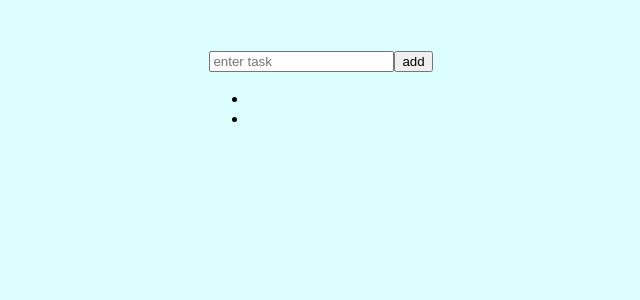
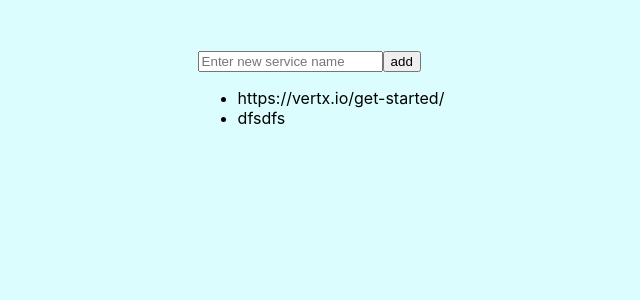
Before and after one commit to janosvajda/service-polling, a React (Create React App) app in the folder src/frontend/services-crud/: page / in a window 1280 px wide. Shown: the top 300 px of the page, without its empty margins (319-959 px from the left). Built offline with nearby package versions, Linux system fonts and the light colour scheme.

Commit message:
UI changes: item list tests by the real JSON

```diff
--- a/src/frontend/services-crud/src/ServiceItems.js
+++ b/src/frontend/services-crud/src/ServiceItems.js
@@ -7,7 +7,7 @@ import React, {Component} from "react";
  */
 class ServiceItems extends Component {
     createService(item) {
-        return <li key={item.key}>{item.text}</li>
+        return <li key={ item.id }>{ item.url }</li>
     }
 
     render() {
@@ -17,7 +17,7 @@ class ServiceItems extends Component {
 
         return (
             <ul className="serviceList">
-                {listItems}
+                { listItems }
             </ul>
         );
     }
--- a/src/frontend/services-crud/src/ServiceList.js
+++ b/src/frontend/services-crud/src/ServiceList.js
@@ -18,15 +18,18 @@ class ServiceList extends Component {
     }
 
     loadItems() {
-        return [{"name":"id","status":"2"},{"name":"url","status":"dfsdfs"}];
+        return [
+                {"id":"1","url":"https://vertx.io/get-started/","status":"0"},{"id":"2","url":"dfsdfs","status":"0"}
+            ];
     }
 
     addItem(e) {
         if (this._inputElement.value !== "") {
 
             let newItem = {
-                text: this._inputElement.value,
-                key: Date.now()
+                url: this._inputElement.value,
+                id: 0,
+                status: 0,
             };
 
             this.setState((prevState) => {
@@ -45,14 +48,14 @@ class ServiceList extends Component {
         return (
             <div className="serviceListMain">
                 <div className="header">
-                    <form onSubmit={this.addItem}>
-                        <input ref={(a) => this._inputElement = a}
-                               placeholder="enter task">
+                    <form onSubmit={ this.addItem }>
+                        <input ref={ (a) => this._inputElement = a }
+                               placeholder="Enter new service name">
                         </input>
-                        <button type="submit">add</button>
+                        <button type="Add">add</button>
                     </form>
                 </div>
-                <ServiceItems entries={this.state.items}/>
+                <ServiceItems entries={ this.state.items }/>
             </div>
         );
     }
```
